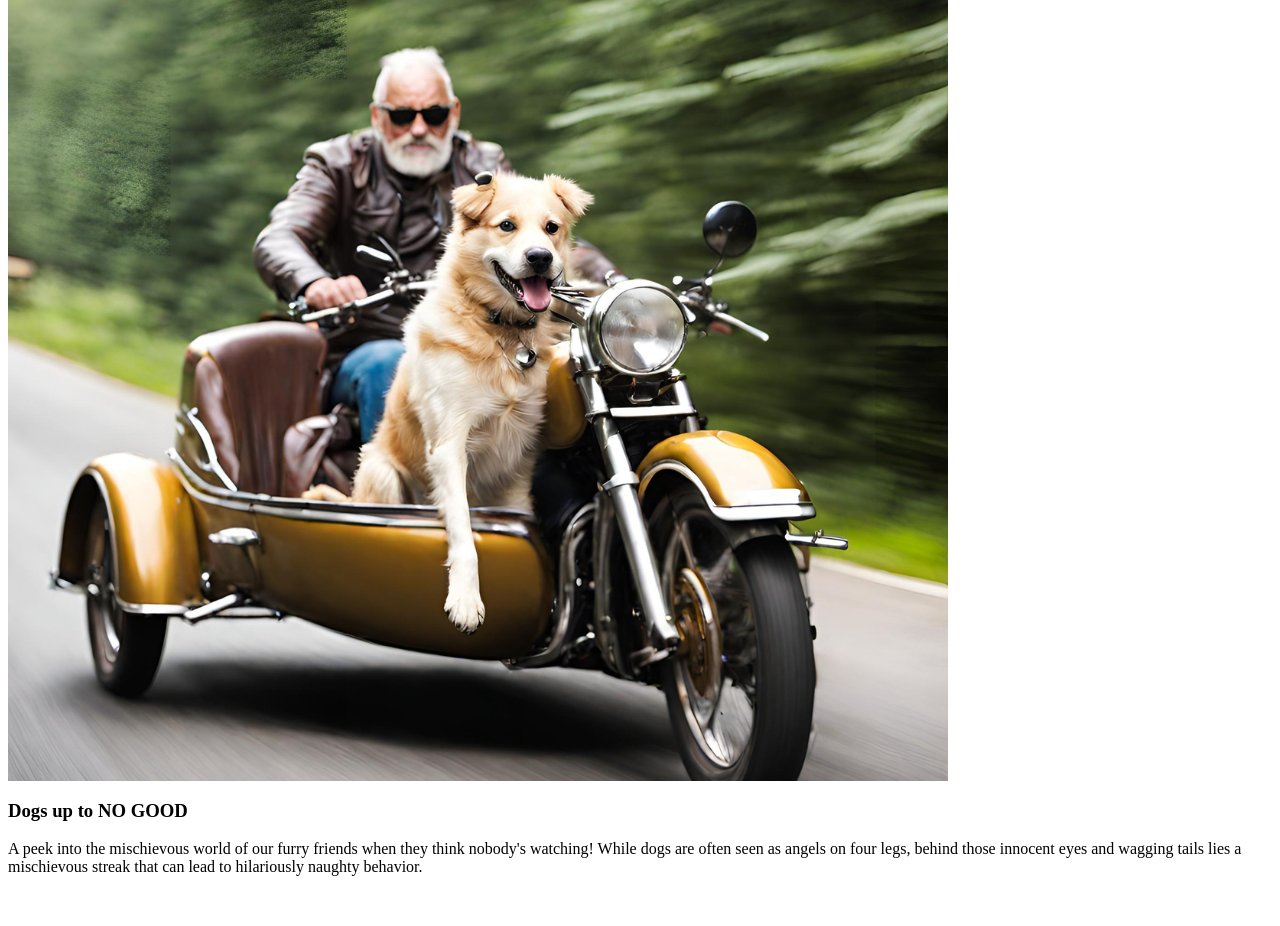
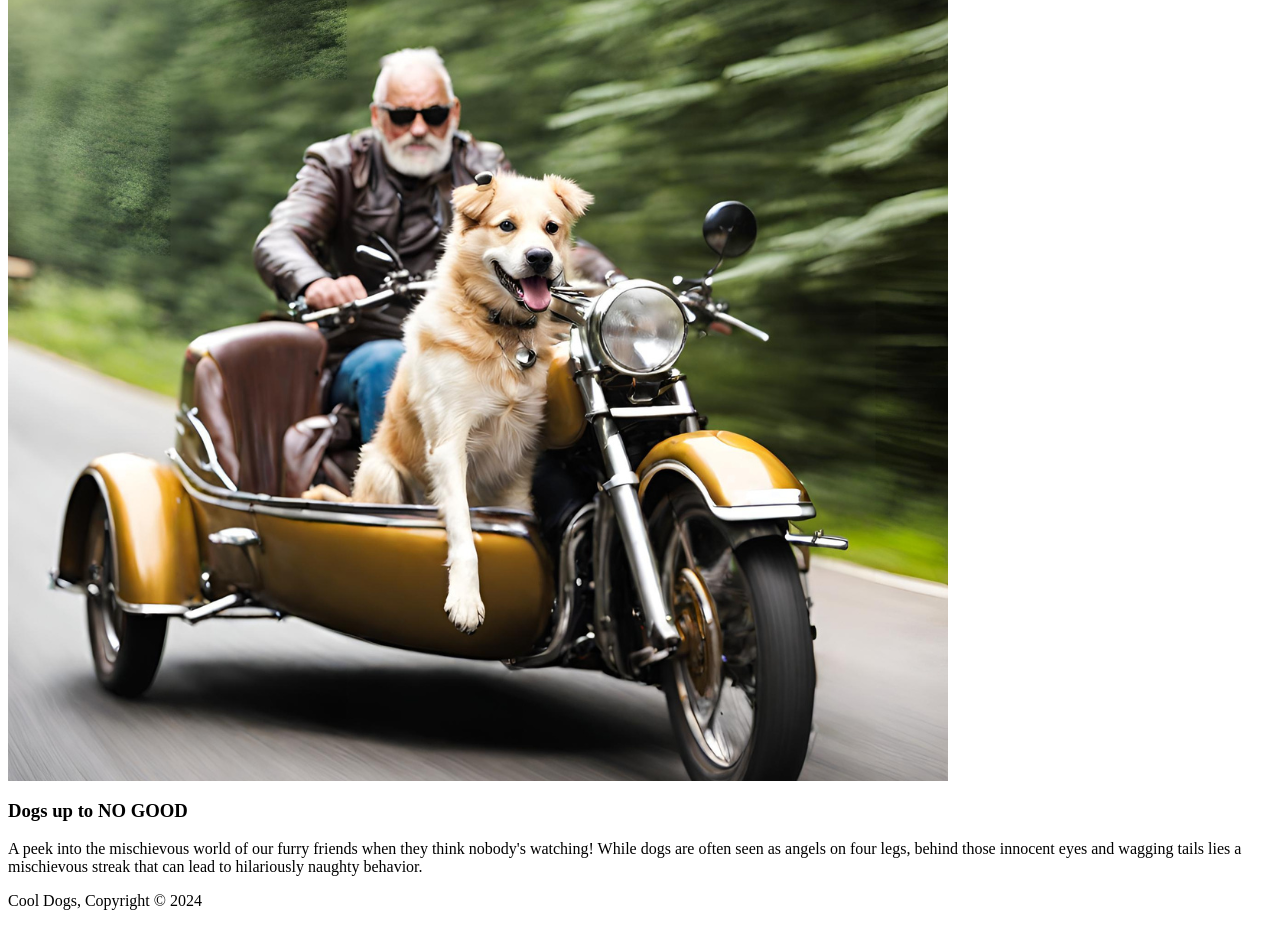
Before and after one commit to petersn86/pn-lab3-html-website, a plain HTML site: page index.html in a window 1280 px wide. Shown: the part 2279-3205 px from the top of the page. Before the commit the page ends 3171 px from the top, so only its background shows below. Drawn offline with Linux system fonts and the light colour scheme.

Commit message:
finish markup

```diff
--- a/index.html
+++ b/index.html
@@ -65,5 +65,10 @@
 
         </section>
 
+        <footer>
+            <p>Cool Dogs, Copyright &copy; 2024</p>
+
+        </footer>
+
     </body>
 </html>
```
